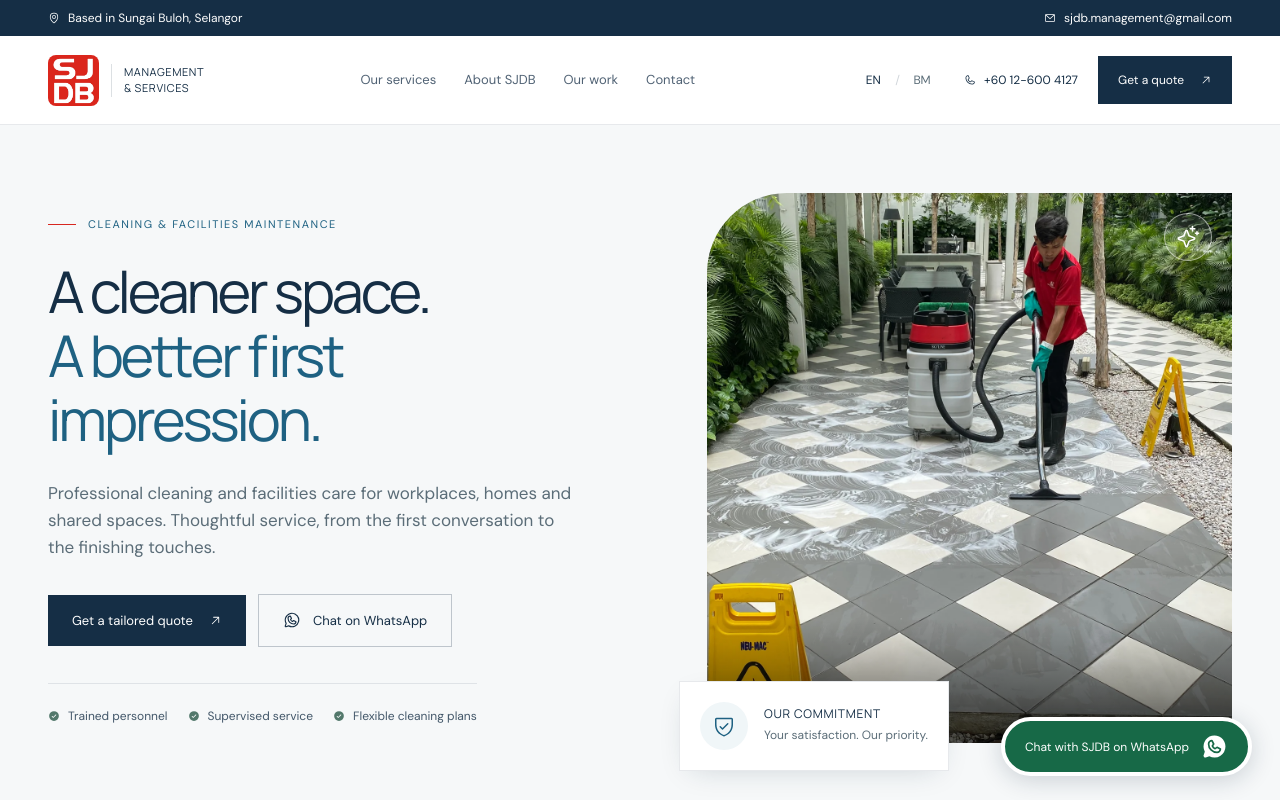
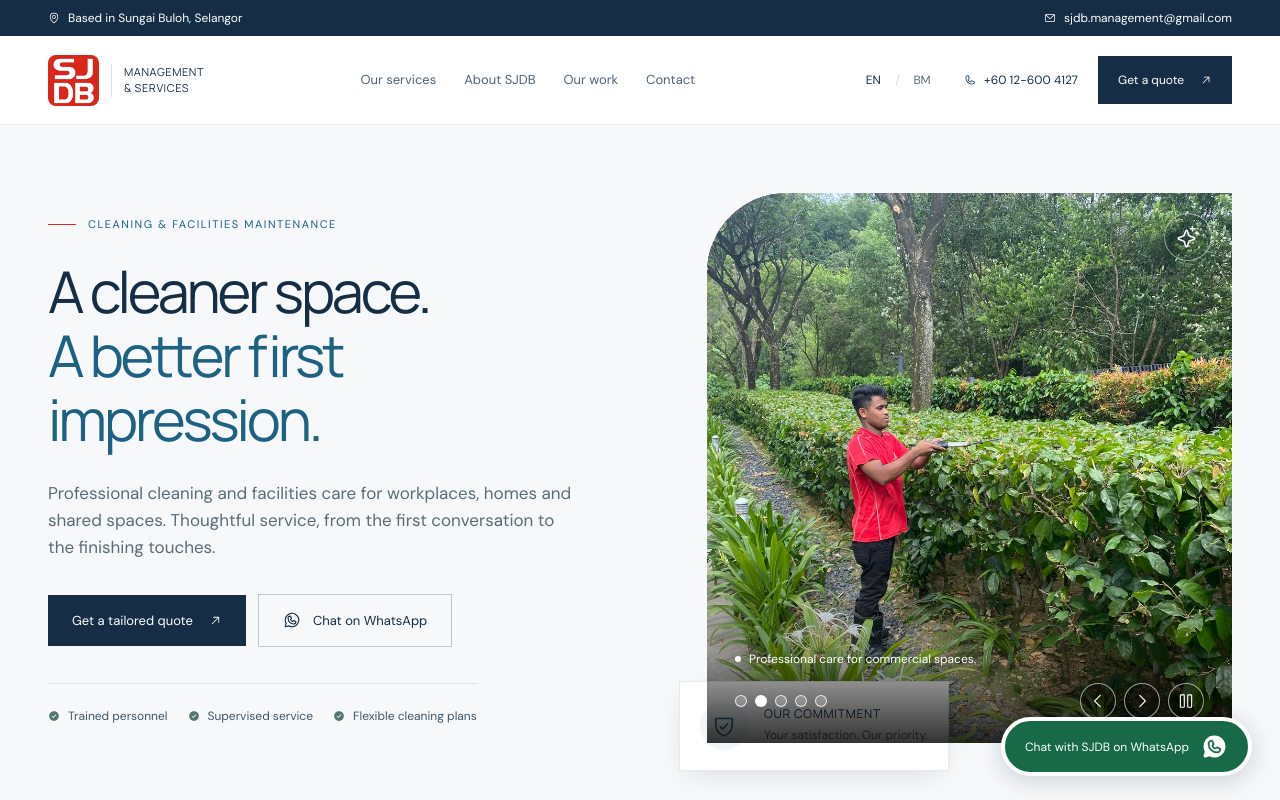
Before and after one commit to FixITSukil/SJDB-Website, a React (Vite) app: page / in a window 1280 px wide. Shown: the top 800 px of the page. Built offline with nearby package versions, Linux system fonts and the light colour scheme.

Commit message:
Use automatic photo slideshow in SJDB homepage hero

```diff
--- a/src/App.tsx
+++ b/src/App.tsx
@@ -26,6 +26,7 @@ import {
   X,
 } from "@phosphor-icons/react";
 import { copy, projects, serviceGroups } from "./content";
+import HeroSlideshow from "./HeroSlideshow";
 import type { Language } from "./content";
 
 const contact = {
@@ -368,29 +369,7 @@ const App = () => {
               </div>
             </div>
             <div className="relative pb-7 pl-0 sm:pl-7 lg:pt-0">
-              <div className="relative h-[390px] overflow-hidden rounded-tl-[80px] sm:h-[500px] lg:h-[550px]">
-                <img
-                  src="assets/sjdb-courtyard-cleaning.webp"
-                  alt={
-                    language === "en"
-                      ? "SJDB team member cleaning a landscaped courtyard with professional equipment"
-                      : "Kakitangan SJDB membersihkan halaman berlandskap dengan peralatan profesional"
-                  }
-                  width="1800"
-                  height="1350"
-                  fetchPriority="high"
-                  className="h-full w-full object-cover object-[63%_center]"
-                />
-                <div className="absolute inset-x-0 bottom-0 bg-gradient-to-t from-black/65 to-transparent px-7 pb-7 pt-20 text-xs text-white">
-                  <span className="flex items-center gap-2">
-                    <span className="h-1.5 w-1.5 rounded-full bg-white" />
-                    {t.hero.photoCaption}
-                  </span>
-                </div>
-                <span className="absolute right-5 top-5 grid h-12 w-12 place-items-center rounded-full border border-white/50 bg-white/10 text-2xl text-white">
-                  <Sparkle aria-hidden="true" />
-                </span>
-              </div>
+              <HeroSlideshow language={language} />
               <div className="absolute -bottom-0 left-0 flex max-w-[300px] items-center gap-4 border border-ink/10 bg-white p-5 shadow-[0_8px_30px_-12px_#152e4535]">
                 <span className="grid h-12 w-12 shrink-0 place-items-center rounded-full bg-mist text-2xl text-brand">
                   <ShieldCheck aria-hidden="true" />
```
